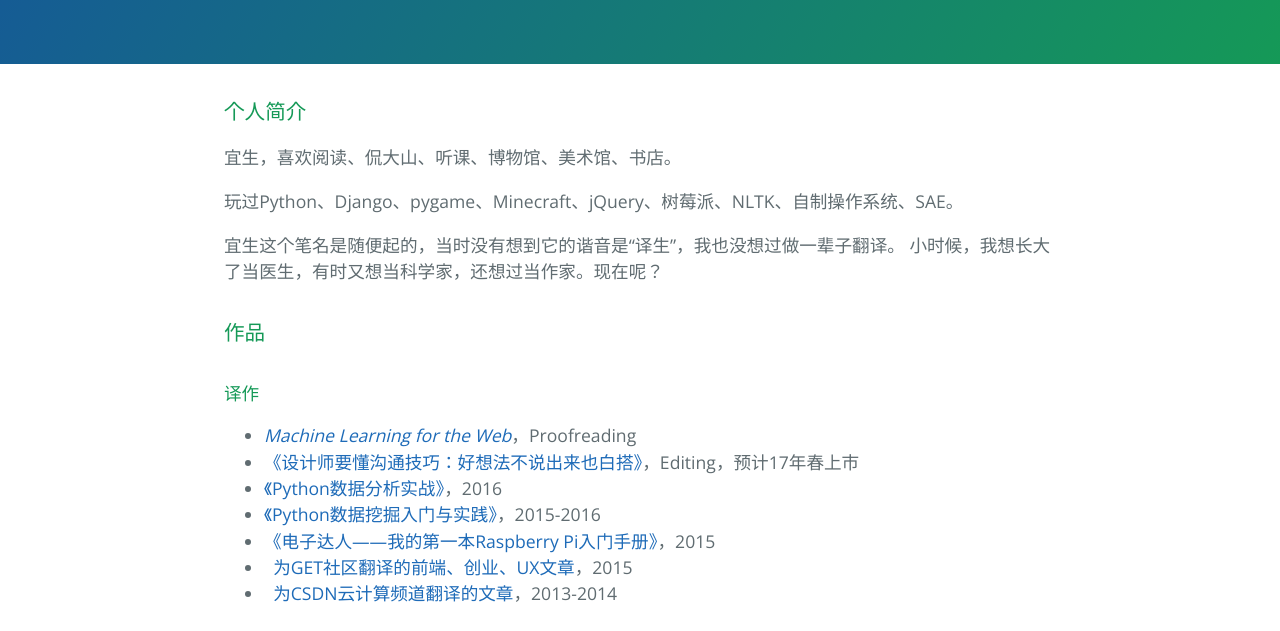
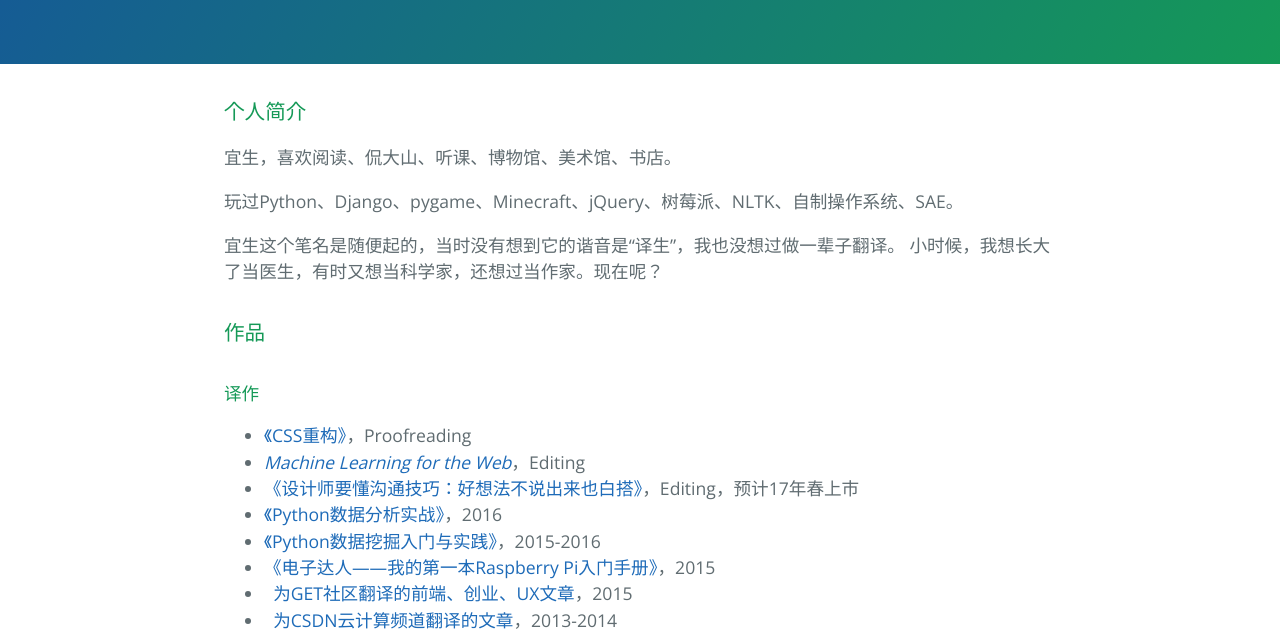
Before and after one commit to kiwi4py/kiwi4py.github.io, a plain HTML site: page index.html in a window 1280 px wide. Shown: the part 176-807 px from the top of the page. Drawn offline with nearby package versions, Linux system fonts and the light colour scheme.

Commit message:
Update index.html

```diff
--- a/index.html
+++ b/index.html
@@ -27,7 +27,8 @@
 <a id="designer-templates" class="anchor" href="#designer-templates" aria-hidden="true"><span aria-hidden="true" class="octicon octicon-link"></span></a>作品</h3>
 <h4>译作</h4>
 <ul>
-  <li><a href="https://www.amazon.cn/Machine-Learning-for-the-Web-Isoni-Andrea/dp/B01BVHNOBM/ref=sr_1_1?ie=UTF8&qid=1476861717&sr=8-1&keywords=machine+learning+for+the+web"><em>Machine Learning for the Web</em></a>，Proofreading</li>
+  <li><a href="http://www.ituring.com.cn/book/1601">《CSS重构》</a>，Proofreading</li>
+  <li><a href="https://www.amazon.cn/Machine-Learning-for-the-Web-Isoni-Andrea/dp/B01BVHNOBM/ref=sr_1_1?ie=UTF8&qid=1476861717&sr=8-1&keywords=machine+learning+for+the+web"><em>Machine Learning for the Web</em></a>，Editing</li>
   <li><a href="http://www.ituring.com.cn/book/1764">《设计师要懂沟通技巧：好想法不说出来也白搭》</a>，Editing，预计17年春上市</li>
   <li><a href="http://www.ituring.com.cn/book/1752">《Python数据分析实战》</a>，2016</li>
    <li><a href="http://www.ituring.com.cn/book/1745">《Python数据挖掘入门与实践》</a>，2015-2016</li>
```
